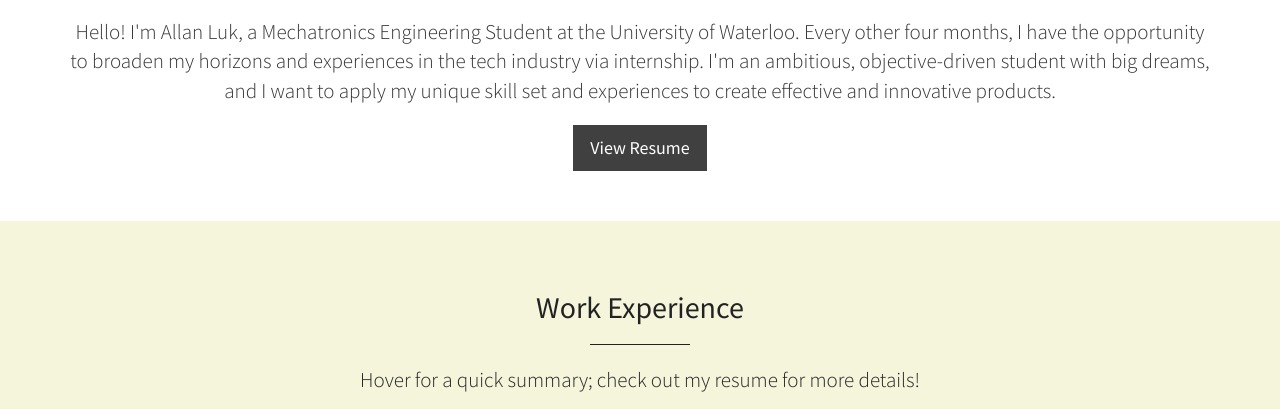
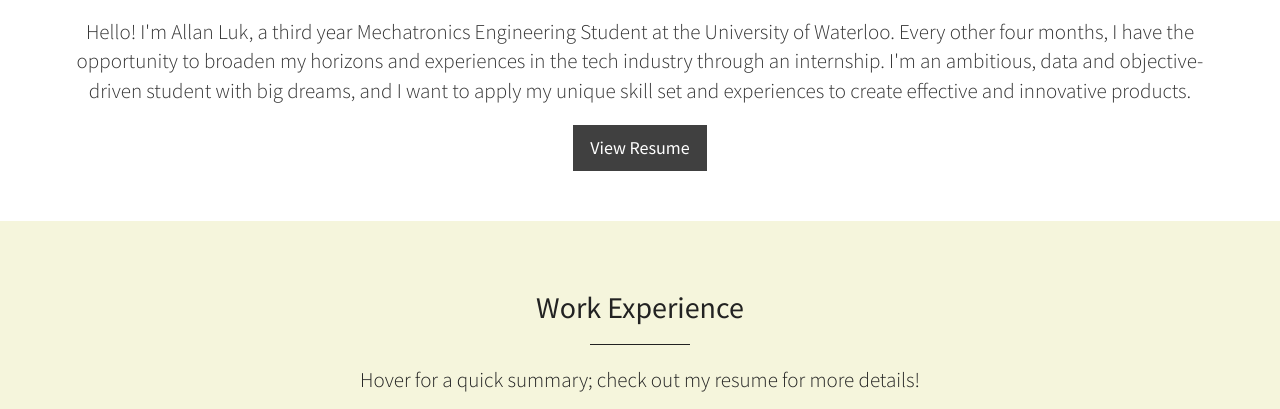
Before and after one commit to allan-638/allan-638.github.io, a plain HTML site: page index.html in a window 1280 px wide. Shown: the part 607-1016 px from the top of the page. Drawn offline with Linux system fonts and the light colour scheme.

Commit message:
Edited Intro Statement
Edited initial statement about myself.

```diff
--- a/index.html
+++ b/index.html
@@ -70,7 +70,7 @@
                 <div class="col-lg-12 text-center">
                     <h2>About Me!</h2>
                     <hr class="small">
-                    <p class="lead">Hello! I'm Allan Luk, a Mechatronics Engineering Student at the University of Waterloo. Every other four months, I have the opportunity to broaden my horizons and experiences in the tech industry via internship. I'm an ambitious, objective-driven student with big dreams, and I want to apply my unique skill set and experiences to create effective and innovative products.</p>
+                    <p class="lead">Hello! I'm Allan Luk, a third year Mechatronics Engineering Student at the University of Waterloo. Every other four months, I have the opportunity to broaden my horizons and experiences in the tech industry through an internship. I'm an ambitious, data and objective-driven student with big dreams, and I want to apply my unique skill set and experiences to create effective and innovative products.</p>
                     <a target="_blank" href="https://drive.google.com/file/d/0BzklGoGPjJ0VNTVES2NwZ1Z0YkU/view?usp=sharing" class="btn btn-dark btn-lg">View Resume</a>
                 </div>
             </div>
```
